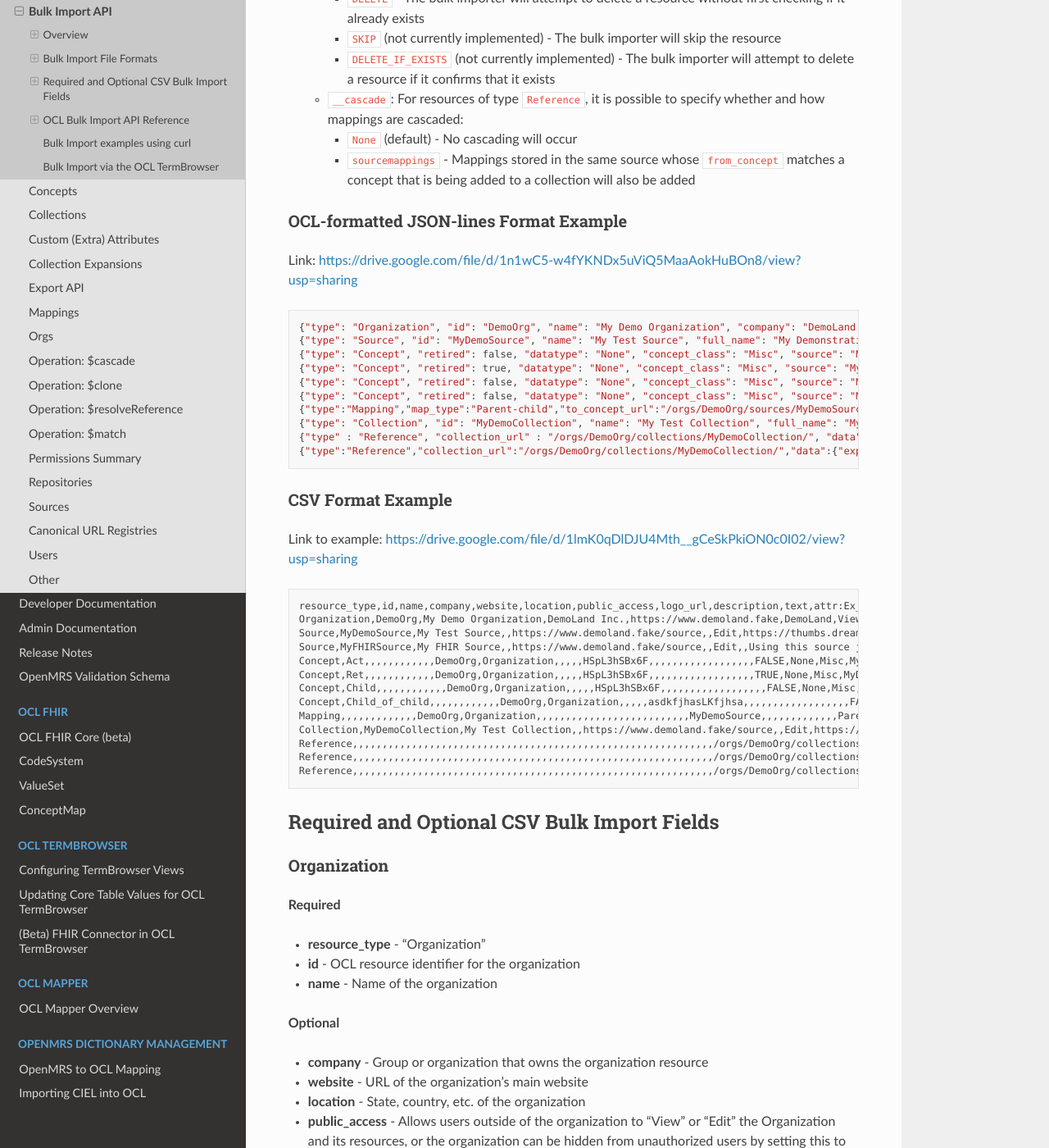
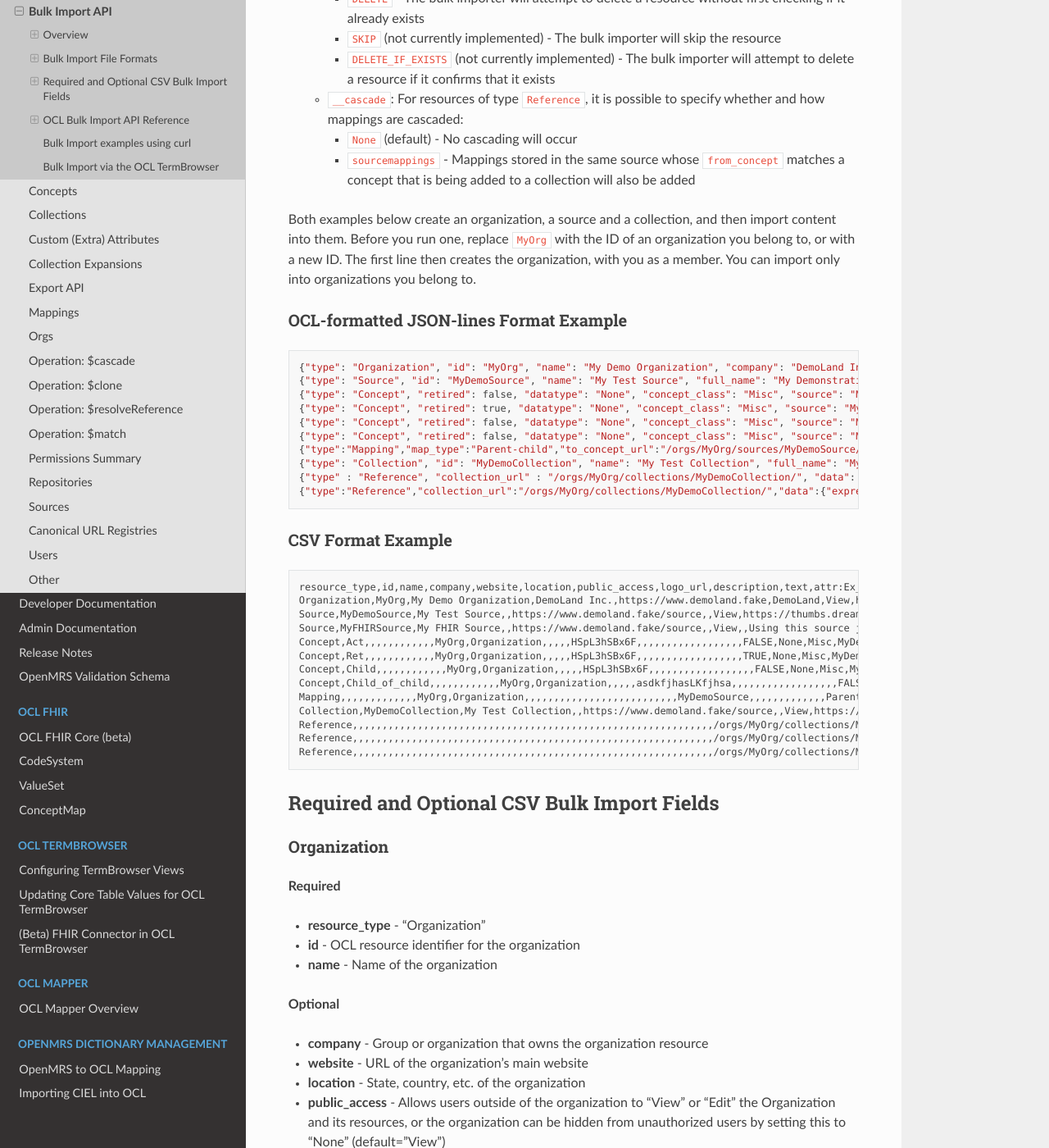
Before and after one commit to OpenConceptLab/ocl-docs, a Sphinx documentation site: the page built from docs/source/oclapi/apireference/bulkimporting.md, in a window 1280 px wide and 1400 px high, scrolled down 1880 px. Shown: the whole window at 82% size. Built offline with Sphinx 7.4.7 and the Read the Docs theme 3.1.0, drawn with Linux system fonts in a browser that asks for light colours.

Commit message:
OpenConceptLab/ocl_online#203 | Bulk import example: import into your own org, with public_access View
The JSON and CSV examples created DemoOrg's source and collection with
public_access "Edit" and imported into them. oclapi2 is retiring public
"Edit" (OpenConceptLab/oclapi2#912), and after that the example fails for
anyone outside DemoOrg. Use a MyOrg placeholder that the reader replaces,
set public_access to View, and drop the links to the Google Drive copies,
which still use DemoOrg and Edit.

Co-Authored-By: Claude Opus 5.5 (1M context) <noreply@anthropic.com>

````diff
--- a/docs/source/oclapi/apireference/bulkimporting.md
+++ b/docs/source/oclapi/apireference/bulkimporting.md
@@ -44,40 +44,40 @@ Regardless of format, when creating resources using Bulk Imports, each type of O
       * `None` (default) - No cascading will occur
       * `sourcemappings` - Mappings stored in the same source whose `from_concept` matches a concept that is being added to a collection will also be added
 
+Both examples below create an organization, a source and a collection, and then import content into them. Before you run one, replace `MyOrg` with the ID of an organization you belong to, or with a new ID. The first line then creates the organization, with you as a member. You can import only into organizations you belong to.
+
 ### OCL-formatted JSON-lines Format Example
-Link: [https://drive.google.com/file/d/1n1wC5-w4fYKNDx5uViQ5MaaAokHuBOn8/view?usp=sharing](https://drive.google.com/file/d/1n1wC5-w4fYKNDx5uViQ5MaaAokHuBOn8/view?usp=sharing)
 
 ```
-{"type": "Organization", "id": "DemoOrg", "name": "My Demo Organization", "company": "DemoLand Inc.", "website": "www.demoland.fake", "location": "DemoLand", "public_access": "View", "logo_url": "https://thumbs.dreamstime.com/b/demo-icon-demo-147077326.jpg", "description": "Generic Demo description text", "text": "This organization is demo-tastic!", "extras": {"Ex_Num":"6", "extra_names": [{"name": "Demotastic Name", "short_name": "demo"}, {"name": "Out-of-Date Demo Name", "short_name": "old"}]}}
-{"type": "Source", "id": "MyDemoSource", "name": "My Test Source", "full_name": "My Demonstrative Test Source", "owner": "DemoOrg", "owner_type": "Organization", "description": "Using this source just for testing purposes", "source_type": "Dictionary", "public_access": "Edit", "default_locale": "en", "supported_locales": ["en","fk"], "custom_validation_schema": "None", "external_id ": "164531246546-IDK", "website": "www.demoland.fake/source", "extras": {"ex_name": "Source Name"}, "canonical_url": "https://demo.fake/CodeSystem/Source", "hierarchy_meaning": "is-a", "hierarchy_root_url": "/orgs/DemoOrg/sources/MyDemoSource/concepts/Act/"}
-{"type": "Concept", "retired": false, "datatype": "None", "concept_class": "Misc", "source": "MyDemoSource", "extras": null, "descriptions": [{"description":"Just one description","locale":"en"}], "owner": "DemoOrg", "owner_type": "Organization", "external_id": "HSpL3hSBx6F", "id": "Act", "names": [{"locale": "en", "locale_preferred": true, "external_id": null, "name": "Active Demo Concept", "name_type": "Fully Specified"}]}
-{"type": "Concept", "retired": true, "datatype": "None", "concept_class": "Misc", "source": "MyDemoSource", "extras": null, "descriptions": null, "owner": "DemoOrg", "owner_type": "Organization", "external_id": "HSpL3hSBx6F", "id": "Ret", "names": [{"locale": "en", "locale_preferred": true, "external_id": null, "name": "Retired Demo Concept", "name_type": "Fully Specified"}]}
-{"type": "Concept", "retired": false, "datatype": "None", "concept_class": "Misc", "source": "MyDemoSource", "extras": null, "descriptions": [{"description":"Main description","locale":"en","locale_preferred":true,"type":"IDK","external_id":"123456"},{"description":"Secondary description","locale":"en","locale_preferred":true,"type":"IDK","external_id":"234567"}], "owner": "DemoOrg", "owner_type": "Organization", "external_id": "HSpL3hSBx6F", "id": "Child", "names": [{"locale": "en", "locale_preferred": true, "external_id": null, "name": "Child Demo Concept", "name_type": "Fully Specified"}], "parent_concept_urls":["/orgs/DemoOrg/sources/MyDemoSource/concepts/Act/"]}
-{"type": "Concept", "retired": false, "datatype": "None", "concept_class": "Misc", "source": "MyDemoSource", "extras": null, "descriptions": null, "owner": "DemoOrg", "owner_type": "Organization", "external_id": "asdkfjhasLKfjhsa", "id": "Child_of_child", "names": [{"locale": "en", "locale_preferred": true, "external_id": null, "name": "Child of the Child Demo Concept", "name_type": "Fully Specified"}], "parent_concept_urls":["/orgs/DemoOrg/sources/MyDemoSource/concepts/Child/"],"mappings":[{"map_target":"Internal","map_type":"Child-Parent","to_concept_url":"/orgs/DemoOrg/sources/MyDemoSource/concepts/Child/"}]}
-{"type":"Mapping","map_type":"Parent-child","to_concept_url":"/orgs/DemoOrg/sources/MyDemoSource/concepts/Child/","from_concept_url":"/orgs/DemoOrg/sources/MyDemoSource/concepts/Act/","source":"MyDemoSource","owner_type":"Organization","owner":"DemoOrg"}
-{"type": "Collection", "id": "MyDemoCollection", "name": "My Test Collection", "full_name": "My Demonstrative Test Collection", "owner": "DemoOrg", "owner_type": "Organization", "description": "Using this collection just for testing purposes", "collection_type": "Value Set", "public_access": "Edit", "default_locale": "en", "supported_locales": ["en","fk"], "custom_validation_schema": "None", "external_id": "654246546-IDK", "website": "www.demoland.fake/source", "extras": {"ex_name": "Collection Name"}, "canonical_url": "https://demo.fake/ValueSet/Collection", "publisher": "DemoLand, Inc.", "purpose": "To demonstrate", "copyright": "Please don't use this for anything but test importing.", "immutable": false, "revision_date": "2021-07-09", "logo_url": "https://thumbs.dreamstime.com/b/demo-icon-demo-147077326.jpg", "text": "Generic About entry", "experimental": true, "jurisdiction": ["DZA", "EGY"], "contact": [{"telecom" : [{"system" : "url", "value" : "http://demoland.fake/fhir"}]}], "identifier": [{"system" : "Fake System", "value" : "Fake Value"}]}
-{"type" : "Reference", "collection_url" : "/orgs/DemoOrg/collections/MyDemoCollection/", "data": {"expressions" : ["/orgs/DemoOrg/sources/MyDemoSource/concepts/Act/","/orgs/DemoOrg/sources/MyDemoSource/concepts/Ret/","/orgs/DemoOrg/sources/MyDemoSource/concepts/Unresolved/"]}}
-{"type":"Reference","collection_url":"/orgs/DemoOrg/collections/MyDemoCollection/","data":{"expressions":["/orgs/DemoOrg/sources/MyDemoSource/concepts/asdgdfg/"]},"__cascade": {"method": "sourcetoconcepts","map_types": "Q-AND-A,CONCEPT-SET","cascade_levels": "*","return_map_types": "*"}}
+{"type": "Organization", "id": "MyOrg", "name": "My Demo Organization", "company": "DemoLand Inc.", "website": "www.demoland.fake", "location": "DemoLand", "public_access": "View", "logo_url": "https://thumbs.dreamstime.com/b/demo-icon-demo-147077326.jpg", "description": "Generic Demo description text", "text": "This organization is demo-tastic!", "extras": {"Ex_Num":"6", "extra_names": [{"name": "Demotastic Name", "short_name": "demo"}, {"name": "Out-of-Date Demo Name", "short_name": "old"}]}}
+{"type": "Source", "id": "MyDemoSource", "name": "My Test Source", "full_name": "My Demonstrative Test Source", "owner": "MyOrg", "owner_type": "Organization", "description": "Using this source just for testing purposes", "source_type": "Dictionary", "public_access": "View", "default_locale": "en", "supported_locales": ["en","fk"], "custom_validation_schema": "None", "external_id ": "164531246546-IDK", "website": "www.demoland.fake/source", "extras": {"ex_name": "Source Name"}, "canonical_url": "https://demo.fake/CodeSystem/Source", "hierarchy_meaning": "is-a", "hierarchy_root_url": "/orgs/MyOrg/sources/MyDemoSource/concepts/Act/"}
+{"type": "Concept", "retired": false, "datatype": "None", "concept_class": "Misc", "source": "MyDemoSource", "extras": null, "descriptions": [{"description":"Just one description","locale":"en"}], "owner": "MyOrg", "owner_type": "Organization", "external_id": "HSpL3hSBx6F", "id": "Act", "names": [{"locale": "en", "locale_preferred": true, "external_id": null, "name": "Active Demo Concept", "name_type": "Fully Specified"}]}
+{"type": "Concept", "retired": true, "datatype": "None", "concept_class": "Misc", "source": "MyDemoSource", "extras": null, "descriptions": null, "owner": "MyOrg", "owner_type": "Organization", "external_id": "HSpL3hSBx6F", "id": "Ret", "names": [{"locale": "en", "locale_preferred": true, "external_id": null, "name": "Retired Demo Concept", "name_type": "Fully Specified"}]}
+{"type": "Concept", "retired": false, "datatype": "None", "concept_class": "Misc", "source": "MyDemoSource", "extras": null, "descriptions": [{"description":"Main description","locale":"en","locale_preferred":true,"type":"IDK","external_id":"123456"},{"description":"Secondary description","locale":"en","locale_preferred":true,"type":"IDK","external_id":"234567"}], "owner": "MyOrg", "owner_type": "Organization", "external_id": "HSpL3hSBx6F", "id": "Child", "names": [{"locale": "en", "locale_preferred": true, "external_id": null, "name": "Child Demo Concept", "name_type": "Fully Specified"}], "parent_concept_urls":["/orgs/MyOrg/sources/MyDemoSource/concepts/Act/"]}
+{"type": "Concept", "retired": false, "datatype": "None", "concept_class": "Misc", "source": "MyDemoSource", "extras": null, "descriptions": null, "owner": "MyOrg", "owner_type": "Organization", "external_id": "asdkfjhasLKfjhsa", "id": "Child_of_child", "names": [{"locale": "en", "locale_preferred": true, "external_id": null, "name": "Child of the Child Demo Concept", "name_type": "Fully Specified"}], "parent_concept_urls":["/orgs/MyOrg/sources/MyDemoSource/concepts/Child/"],"mappings":[{"map_target":"Internal","map_type":"Child-Parent","to_concept_url":"/orgs/MyOrg/sources/MyDemoSource/concepts/Child/"}]}
+{"type":"Mapping","map_type":"Parent-child","to_concept_url":"/orgs/MyOrg/sources/MyDemoSource/concepts/Child/","from_concept_url":"/orgs/MyOrg/sources/MyDemoSource/concepts/Act/","source":"MyDemoSource","owner_type":"Organization","owner":"MyOrg"}
+{"type": "Collection", "id": "MyDemoCollection", "name": "My Test Collection", "full_name": "My Demonstrative Test Collection", "owner": "MyOrg", "owner_type": "Organization", "description": "Using this collection just for testing purposes", "collection_type": "Value Set", "public_access": "View", "default_locale": "en", "supported_locales": ["en","fk"], "custom_validation_schema": "None", "external_id": "654246546-IDK", "website": "www.demoland.fake/source", "extras": {"ex_name": "Collection Name"}, "canonical_url": "https://demo.fake/ValueSet/Collection", "publisher": "DemoLand, Inc.", "purpose": "To demonstrate", "copyright": "Please don't use this for anything but test importing.", "immutable": false, "revision_date": "2021-07-09", "logo_url": "https://thumbs.dreamstime.com/b/demo-icon-demo-147077326.jpg", "text": "Generic About entry", "experimental": true, "jurisdiction": ["DZA", "EGY"], "contact": [{"telecom" : [{"system" : "url", "value" : "http://demoland.fake/fhir"}]}], "identifier": [{"system" : "Fake System", "value" : "Fake Value"}]}
+{"type" : "Reference", "collection_url" : "/orgs/MyOrg/collections/MyDemoCollection/", "data": {"expressions" : ["/orgs/MyOrg/sources/MyDemoSource/concepts/Act/","/orgs/MyOrg/sources/MyDemoSource/concepts/Ret/","/orgs/MyOrg/sources/MyDemoSource/concepts/Unresolved/"]}}
+{"type":"Reference","collection_url":"/orgs/MyOrg/collections/MyDemoCollection/","data":{"expressions":["/orgs/MyOrg/sources/MyDemoSource/concepts/asdgdfg/"]},"__cascade": {"method": "sourcetoconcepts","map_types": "Q-AND-A,CONCEPT-SET","cascade_levels": "*","return_map_types": "*"}}
 ```
 
 
 ### CSV Format Example
-Link to example: [https://drive.google.com/file/d/1lmK0qDlDJU4Mth__gCeSkPkiON0c0I02/view?usp=sharing](https://drive.google.com/file/d/1lmK0qDlDJU4Mth__gCeSkPkiON0c0I02/view?usp=sharing)
 
 ```
 resource_type,id,name,company,website,location,public_access,logo_url,description,text,attr:Ex_Num,attr:ex_name,full_name,owner_id,owner_type,source_type,default_locale,supported_locales,custom_validation_schema,external_id,canonical_url,hierarchy_meaning,hierarchy_root_url,internal_reference_id,meta,collection_reference,publisher,purpose,copyright,revision_date,experimental,jurisdiction,content_type,case_sensitive,compositional,version_needed,external_id,retired,datatype,concept_class,source,description[1],description[2],name[1],name_type[1],attr:extra_names:list,attr:extra_bool:bool,attr:extra_float:float,attr:extra_int:int,parent_concept_urls[0],map_type[0],map_from_concept_id[0],map_to_concept_id[0],map_type,to_concept_url,from_concept_url,attr:extra_names,collection_type,immutable,jurisdiction[1],jurisdiction[2],collection_url,data:expressions
-Organization,DemoOrg,My Demo Organization,DemoLand Inc.,https://www.demoland.fake,DemoLand,View,https://thumbs.dreamstime.com/b/demo-icon-demo-147077326.jpg,Generic Demo description text,This organization is demo-tastic!,6,,,,,,,,,,,,,,,,,,,,,,,,,,,,,,,,,,,,,,,,,,,,,,,,,,,,
-Source,MyDemoSource,My Test Source,,https://www.demoland.fake/source,,Edit,https://thumbs.dreamstime.com/b/demo-icon-demo-147077326.jpg,Using this source just for testing purposes,,,Source Name,My Demonstrative Test Source,DemoOrg,Organization,Dictionary,en,"en,fk",None,164531246546-IDK,https://demo.fake/CodeSystem/Source,is-a,/orgs/DemoOrg/sources/MyDemoSource/concepts/Act/,askjdhbas,IDK,/orgs/DemoOrg/collections/MyDemoCollection/,,,,,,,,,,,,,,,,,,,,,,,,,,,,,,,,,,,,,
-Source,MyFHIRSource,My FHIR Source,,https://www.demoland.fake/source,,Edit,,Using this source just for FHIR testing purposes,,,FHIR Source Name,My Demonstrative FHIR Test Source,DemoOrg,Organization,Dictionary,en,"en,fk",None,FHIR1641246546-IDK,https://demo.fake/CodeSystem/FHIRSource,,,,,,"DemoLand, Inc.",Only for testing,For testing only,2021-07-27,TRUE,[Record],example,TRUE,FALSE,TRUE,,,,,,,,,,,,,,,,,,,,,,,,,,,
-Concept,Act,,,,,,,,,,,,DemoOrg,Organization,,,,,HSpL3hSBx6F,,,,,,,,,,,,,,,,,,FALSE,None,Misc,MyDemoSource,Just one description,,Active Demo Concept,Fully Specified,"[name1,name2]",TRUE,2.5,5,,,,,,,,,,,,,,
-Concept,Ret,,,,,,,,,,,,DemoOrg,Organization,,,,,HSpL3hSBx6F,,,,,,,,,,,,,,,,,,TRUE,None,Misc,MyDemoSource,,,Retired Demo Concept,Fully Specified,,,,,,,,,,,,,,,,,,
-Concept,Child,,,,,,,,,,,,DemoOrg,Organization,,,,,HSpL3hSBx6F,,,,,,,,,,,,,,,,,,FALSE,None,Misc,MyDemoSource,,,Child Demo Concept,Fully Specified,,,,,/orgs/DemoOrg/sources/MyDemoSource/concepts/Act/,,,,,,,,,,,,,
-Concept,Child_of_child,,,,,,,,,,,,DemoOrg,Organization,,,,,asdkfjhasLKfjhsa,,,,,,,,,,,,,,,,,,FALSE,None,Misc,MyDemoSource,Main description,Secondary description,Child of the Child Demo Concept,Fully Specified,,,,,/orgs/DemoOrg/sources/MyDemoSource/concepts/Child/,Child-Parent,/orgs/DemoOrg/sources/MyDemoSource/concepts/Child_of_child/,/orgs/DemoOrg/sources/MyDemoSource/concepts/Child/,,,,,,,,,,
-Mapping,,,,,,,,,,,,,DemoOrg,Organization,,,,,,,,,,,,,,,,,,,,,,,,,,MyDemoSource,,,,,,,,,,,,,Parent-child,/orgs/DemoOrg/sources/MyDemoSource/concepts/Child/,/orgs/DemoOrg/sources/MyDemoSource/concepts/Act/,,,,,,,
-Collection,MyDemoCollection,My Test Collection,,https://www.demoland.fake/source,,Edit,https://thumbs.dreamstime.com/b/demo-icon-demo-147077326.jpg,Using this collection just for testing purposes,Generic About entry,,Collection Name,My Demonstrative Test Collection,DemoOrg,Organization,,en,"en,fk",None,654246546-IDK,https://demo.fake/ValueSet/Collection,,,,,,"DemoLand, Inc.",To demonstrate,Please don't use this for anything but test importing.,44386,TRUE,,,,,,,,,,,,,,,,,,,,,,,,,,,Value Set,FALSE,DZA,EGY,,
-Reference,,,,,,,,,,,,,,,,,,,,,,,,,,,,,,,,,,,,,,,,,,,,,,,,,,,,,,,,,,,,,/orgs/DemoOrg/collections/MyDemoCollection/,/orgs/DemoOrg/sources/MyDemoSource/concepts/Act/
-Reference,,,,,,,,,,,,,,,,,,,,,,,,,,,,,,,,,,,,,,,,,,,,,,,,,,,,,,,,,,,,,/orgs/DemoOrg/collections/MyDemoCollection/,/orgs/DemoOrg/sources/MyDemoSource/concepts/Ret/
-Reference,,,,,,,,,,,,,,,,,,,,,,,,,,,,,,,,,,,,,,,,,,,,,,,,,,,,,,,,,,,,,/orgs/DemoOrg/collections/MyDemoCollection/,/orgs/DemoOrg/sources/MyDemoSource/concepts/Unresolved/
+Organization,MyOrg,My Demo Organization,DemoLand Inc.,https://www.demoland.fake,DemoLand,View,https://thumbs.dreamstime.com/b/demo-icon-demo-147077326.jpg,Generic Demo description text,This organization is demo-tastic!,6,,,,,,,,,,,,,,,,,,,,,,,,,,,,,,,,,,,,,,,,,,,,,,,,,,,,
+Source,MyDemoSource,My Test Source,,https://www.demoland.fake/source,,View,https://thumbs.dreamstime.com/b/demo-icon-demo-147077326.jpg,Using this source just for testing purposes,,,Source Name,My Demonstrative Test Source,MyOrg,Organization,Dictionary,en,"en,fk",None,164531246546-IDK,https://demo.fake/CodeSystem/Source,is-a,/orgs/MyOrg/sources/MyDemoSource/concepts/Act/,askjdhbas,IDK,/orgs/MyOrg/collections/MyDemoCollection/,,,,,,,,,,,,,,,,,,,,,,,,,,,,,,,,,,,,,
+Source,MyFHIRSource,My FHIR Source,,https://www.demoland.fake/source,,View,,Using this source just for FHIR testing purposes,,,FHIR Source Name,My Demonstrative FHIR Test Source,MyOrg,Organization,Dictionary,en,"en,fk",None,FHIR1641246546-IDK,https://demo.fake/CodeSystem/FHIRSource,,,,,,"DemoLand, Inc.",Only for testing,For testing only,2021-07-27,TRUE,[Record],example,TRUE,FALSE,TRUE,,,,,,,,,,,,,,,,,,,,,,,,,,,
+Concept,Act,,,,,,,,,,,,MyOrg,Organization,,,,,HSpL3hSBx6F,,,,,,,,,,,,,,,,,,FALSE,None,Misc,MyDemoSource,Just one description,,Active Demo Concept,Fully Specified,"[name1,name2]",TRUE,2.5,5,,,,,,,,,,,,,,
+Concept,Ret,,,,,,,,,,,,MyOrg,Organization,,,,,HSpL3hSBx6F,,,,,,,,,,,,,,,,,,TRUE,None,Misc,MyDemoSource,,,Retired Demo Concept,Fully Specified,,,,,,,,,,,,,,,,,,
+Concept,Child,,,,,,,,,,,,MyOrg,Organization,,,,,HSpL3hSBx6F,,,,,,,,,,,,,,,,,,FALSE,None,Misc,MyDemoSource,,,Child Demo Concept,Fully Specified,,,,,/orgs/MyOrg/sources/MyDemoSource/concepts/Act/,,,,,,,,,,,,,
+Concept,Child_of_child,,,,,,,,,,,,MyOrg,Organization,,,,,asdkfjhasLKfjhsa,,,,,,,,,,,,,,,,,,FALSE,None,Misc,MyDemoSource,Main description,Secondary description,Child of the Child Demo Concept,Fully Specified,,,,,/orgs/MyOrg/sources/MyDemoSource/concepts/Child/,Child-Parent,/orgs/MyOrg/sources/MyDemoSource/concepts/Child_of_child/,/orgs/MyOrg/sources/MyDemoSource/concepts/Child/,,,,,,,,,,
+Mapping,,,,,,,,,,,,,MyOrg,Organization,,,,,,,,,,,,,,,,,,,,,,,,,,MyDemoSource,,,,,,,,,,,,,Parent-child,/orgs/MyOrg/sources/MyDemoSource/concepts/Child/,/orgs/MyOrg/sources/MyDemoSource/concepts/Act/,,,,,,,
+Collection,MyDemoCollection,My Test Collection,,https://www.demoland.fake/source,,View,https://thumbs.dreamstime.com/b/demo-icon-demo-147077326.jpg,Using this collection just for testing purposes,Generic About entry,,Collection Name,My Demonstrative Test Collection,MyOrg,Organization,,en,"en,fk",None,654246546-IDK,https://demo.fake/ValueSet/Collection,,,,,,"DemoLand, Inc.",To demonstrate,Please don't use this for anything but test importing.,44386,TRUE,,,,,,,,,,,,,,,,,,,,,,,,,,,Value Set,FALSE,DZA,EGY,,
+Reference,,,,,,,,,,,,,,,,,,,,,,,,,,,,,,,,,,,,,,,,,,,,,,,,,,,,,,,,,,,,,/orgs/MyOrg/collections/MyDemoCollection/,/orgs/MyOrg/sources/MyDemoSource/concepts/Act/
+Reference,,,,,,,,,,,,,,,,,,,,,,,,,,,,,,,,,,,,,,,,,,,,,,,,,,,,,,,,,,,,,/orgs/MyOrg/collections/MyDemoCollection/,/orgs/MyOrg/sources/MyDemoSource/concepts/Ret/
+Reference,,,,,,,,,,,,,,,,,,,,,,,,,,,,,,,,,,,,,,,,,,,,,,,,,,,,,,,,,,,,,/orgs/MyOrg/collections/MyDemoCollection/,/orgs/MyOrg/sources/MyDemoSource/concepts/Unresolved/
 ```
 
 
````
